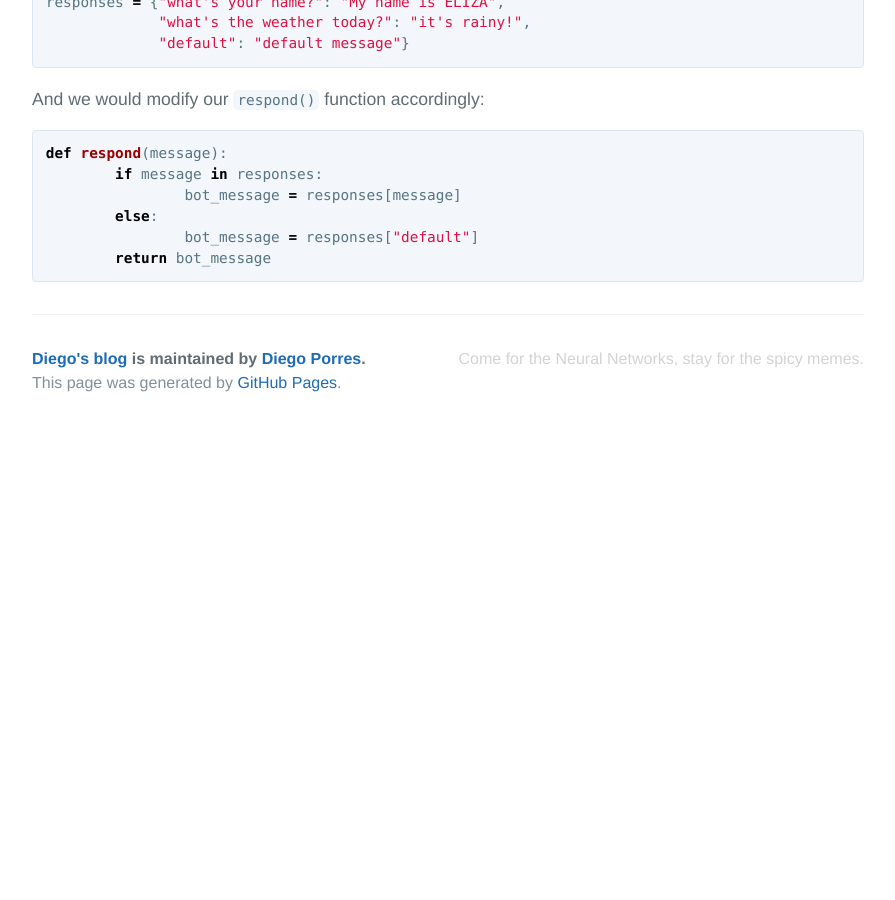
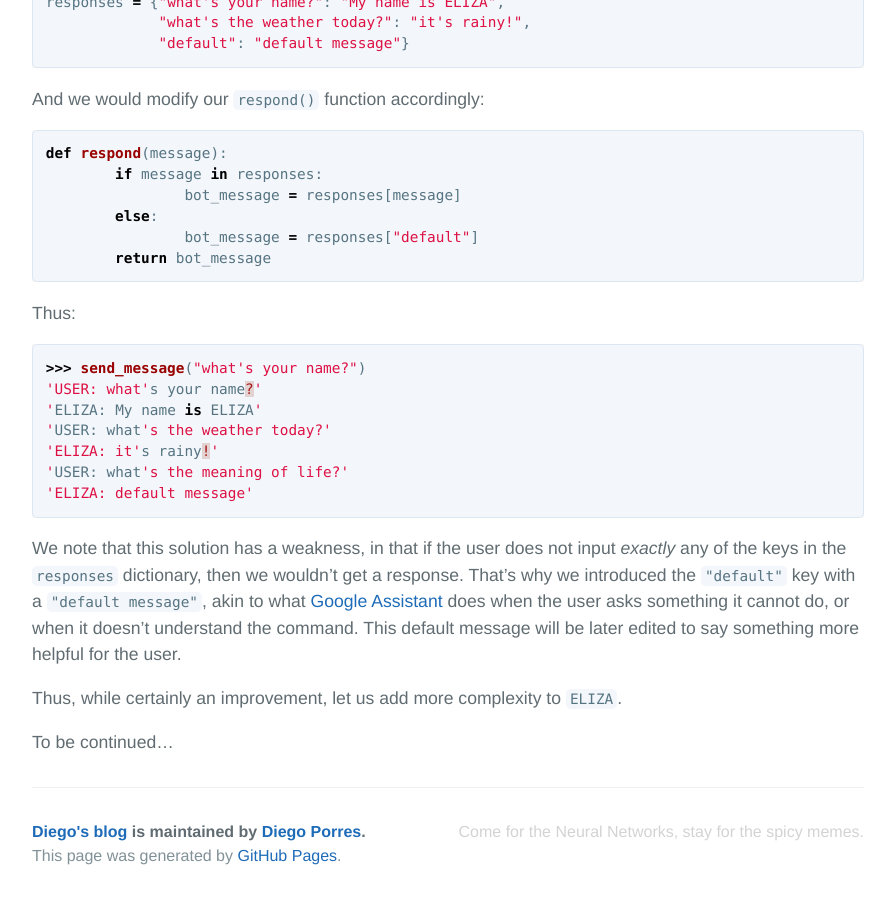
Before and after one commit to PDillis/pdillis.github.io, a Jekyll site: the page built from _posts/2018-04-18-PythonChatbot0.markdown, in a window 1280 px wide and 900 px high, scrolled down 4924 px. Shown: the whole window, without its empty margins (192-1087 px from the left). Built offline with Jekyll 4.4.1, drawn with Linux system fonts in a browser that asks for light colours; before the commit the page ends 5351 px from its top, so only the background shows below that.

Commit message:
Update 2018-04-18-PythonChatbot0.markdown

````diff
--- a/_posts/2018-04-18-PythonChatbot0.markdown
+++ b/_posts/2018-04-18-PythonChatbot0.markdown
@@ -126,3 +126,21 @@ def respond(message):
 		bot_message = responses["default"]
 	return bot_message
 ```
+
+Thus:
+
+```python
+>>> send_message("what's your name?")
+'USER: what's your name?'
+'ELIZA: My name is ELIZA'
+'USER: what's the weather today?'
+'ELIZA: it's rainy!'
+'USER: what's the meaning of life?'
+'ELIZA: default message'
+```
+
+We note that this solution has a weakness, in that if the user does not input *exactly* any of the keys in the `responses` dictionary, then we wouldn't get a response. That's why we introduced the `"default"` key with a `"default message"`, akin to what [Google Assistant](https://assistant.google.com/) does when the user asks something it cannot do, or when it doesn't understand the command. This default message will be later edited to say something more helpful for the user.
+
+Thus, while certainly an improvement, let us add more complexity to `ELIZA`.
+
+To be continued...
````
